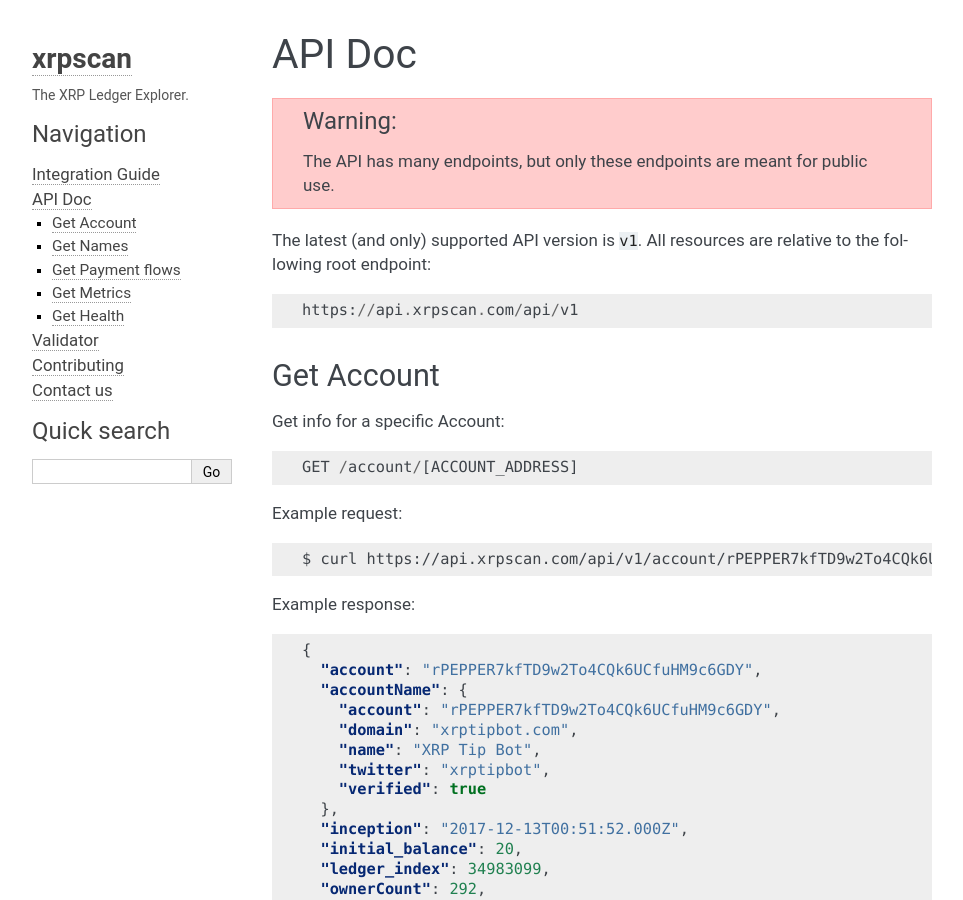
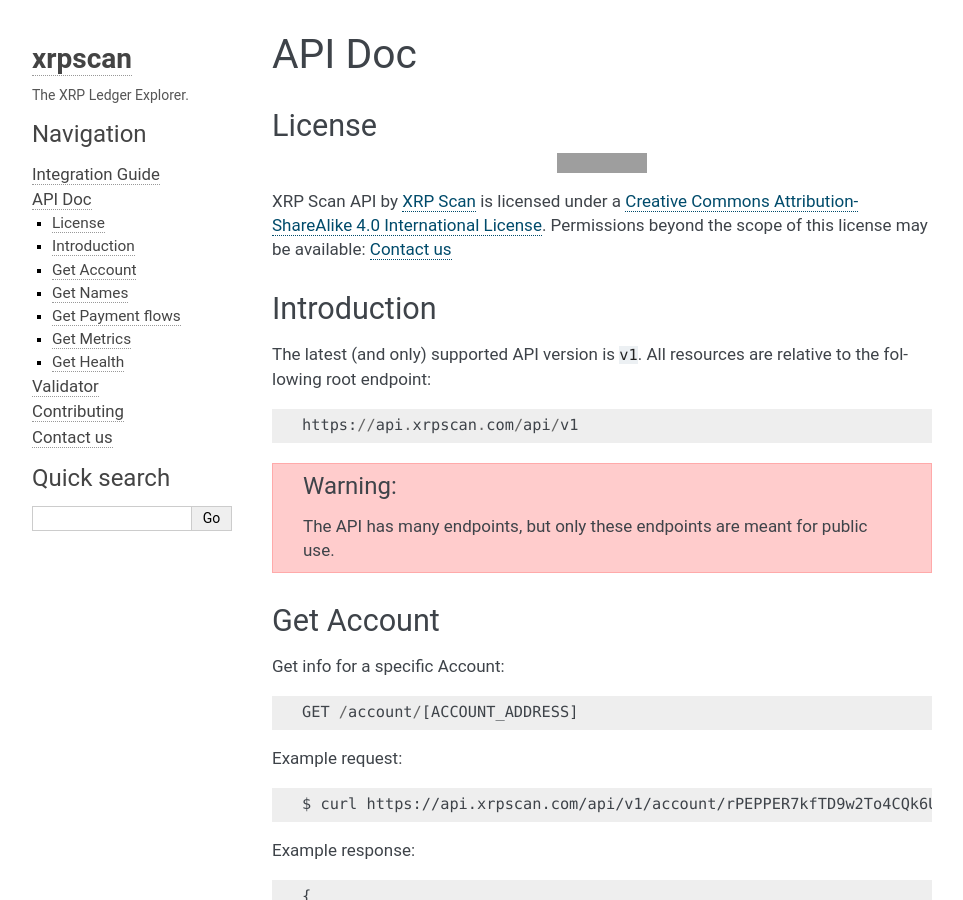
Before and after one commit to xrpscan/xrpdocs, a Sphinx documentation site: the page built from docs/api-doc.rst, in a window 1280 px wide and 900 px high. Shown: the whole window, without its empty margins (148-1111 px from the left). Built offline with Sphinx 7.4.7, drawn with Linux system fonts in a browser that asks for light colours; grey boxes are pictures that could not be loaded.

Commit message:
Added CreativeCommons license.

```diff
--- a/docs/api-doc.rst
+++ b/docs/api-doc.rst
@@ -1,13 +1,27 @@
 API Doc
 =======
 
-.. warning:: The API has many endpoints, but only these endpoints are meant for public use.
+License
+-------
+
+.. image:: https://i.creativecommons.org/l/by-sa/4.0/88x31.png
+  :align: center
+  :alt: Creative Commons Attribution-ShareAlike 4.0 International License
+
+XRP Scan API by `XRP Scan <https://xrpscan.com/>`_ is licensed under a
+`Creative Commons Attribution-ShareAlike 4.0 International License
+<http://creativecommons.org/licenses/by-sa/4.0/>`_.
+Permissions beyond the scope of this license may be available: :ref:`contact_us`
+
+Introduction
+------------
 
 The latest (and only) supported API version is ``v1``. All resources are
 relative to the following root endpoint::
 
   https://api.xrpscan.com/api/v1
 
+.. warning:: The API has many endpoints, but only these endpoints are meant for public use.
 
 Get Account
 -----------
--- a/docs/contact-us.rst
+++ b/docs/contact-us.rst
@@ -1,3 +1,5 @@
+.. _contact_us:
+
 Contact us
 ==========
 
```
